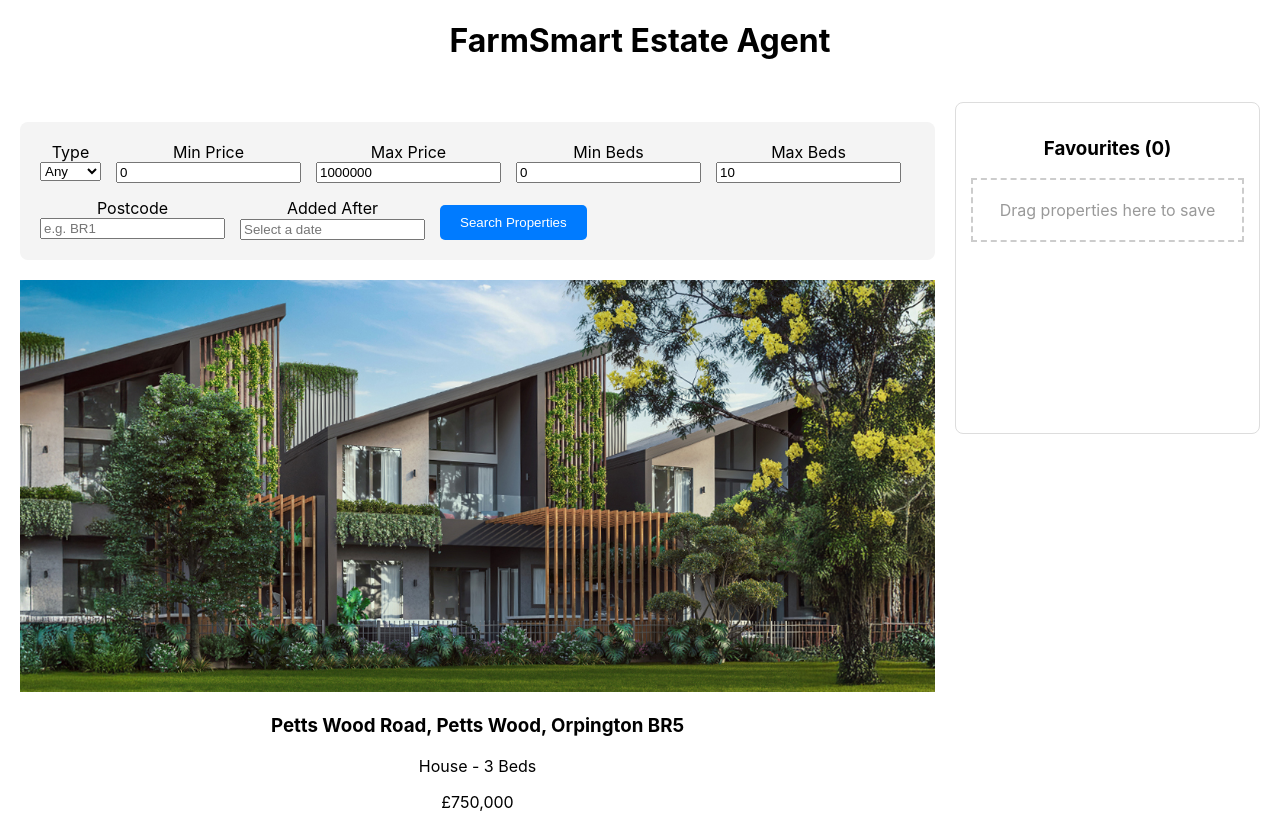
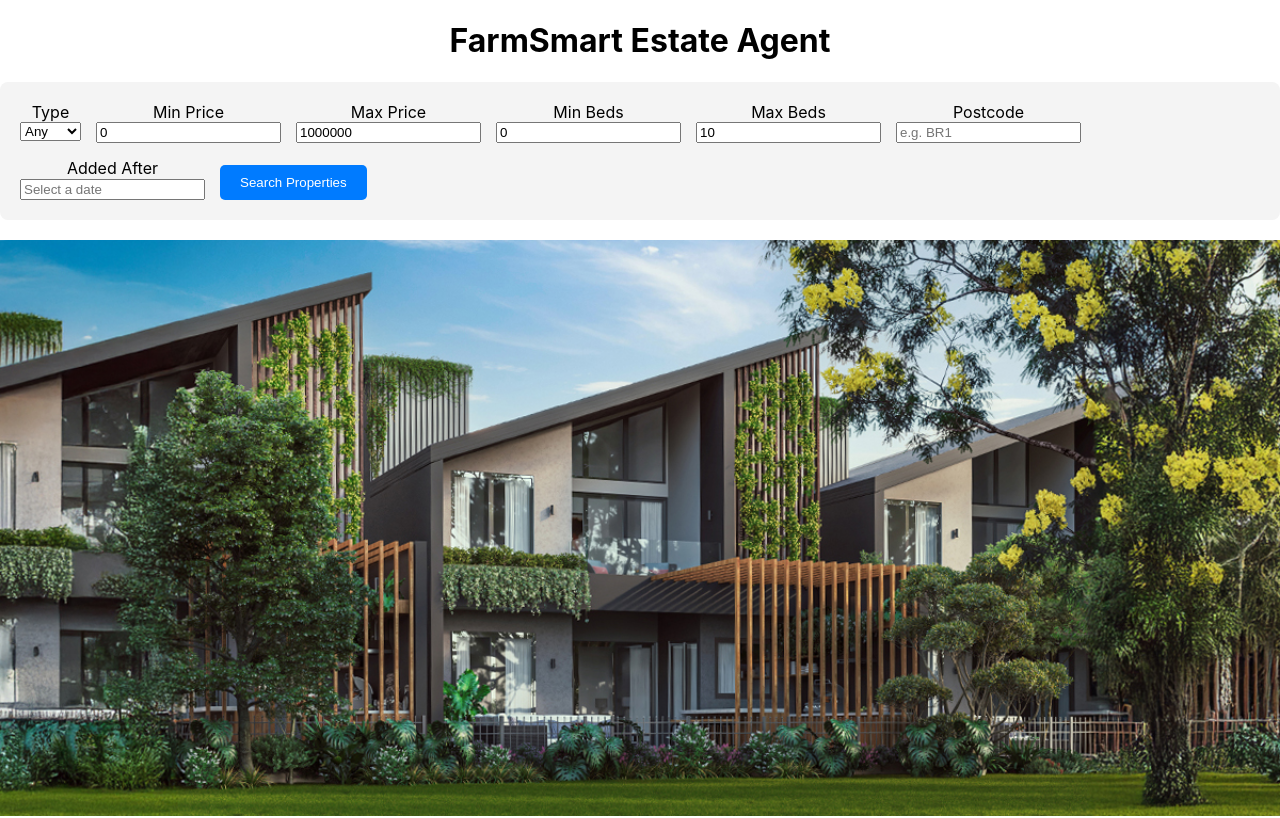
Before and after one commit to sathnidusanupa/estate-agent-app, a React (Create React App) app: page / in a window 1280 px wide. Shown: the top 818 px of the page. Built offline with nearby package versions, Linux system fonts and the light colour scheme.

Commit message:
update the app.js file

```diff
--- a/src/App.js
+++ b/src/App.js
@@ -67,7 +67,7 @@ function App() {
         </Link>
       </header>
 
-      <div className="main-container" style={{ display: 'flex', gap: '20px', padding: '20px' }}>
+      <div className="main-container">
 
         {/* LEFT SIDE: Content */}
         <div style={{ flex: 3 }}>
```
